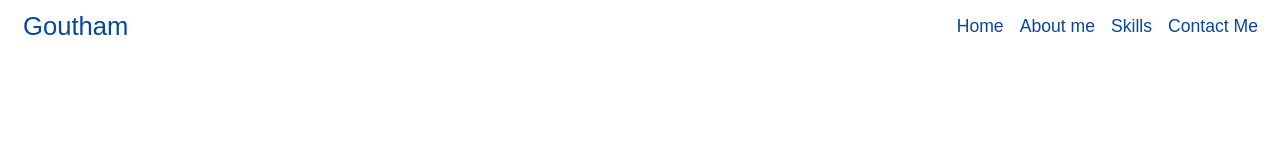
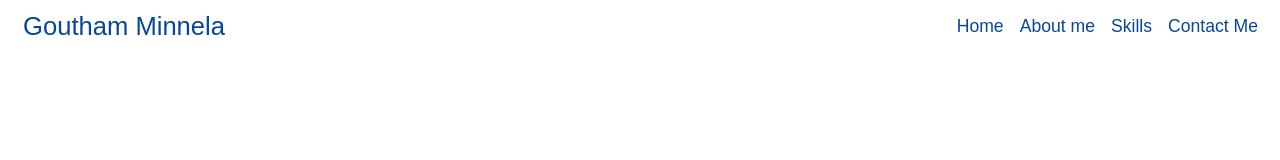
Before and after one commit to Goutham2315/personal-portfolio-website, a plain HTML site: page src/portfolio.html in a window 1280 px wide. Shown: the top 160 px of the page. Drawn offline with Linux system fonts and the light colour scheme.

Commit message:
Added name

```diff
--- a/src/portfolio.html
+++ b/src/portfolio.html
@@ -15,7 +15,7 @@
     <!--Header Section-->
     <header>
         <div class="logo">
-            <a href="#">Goutham</a>
+            <a href="#">Goutham Minnela</a>
         </div>
         <nav>
             <ul>
```
